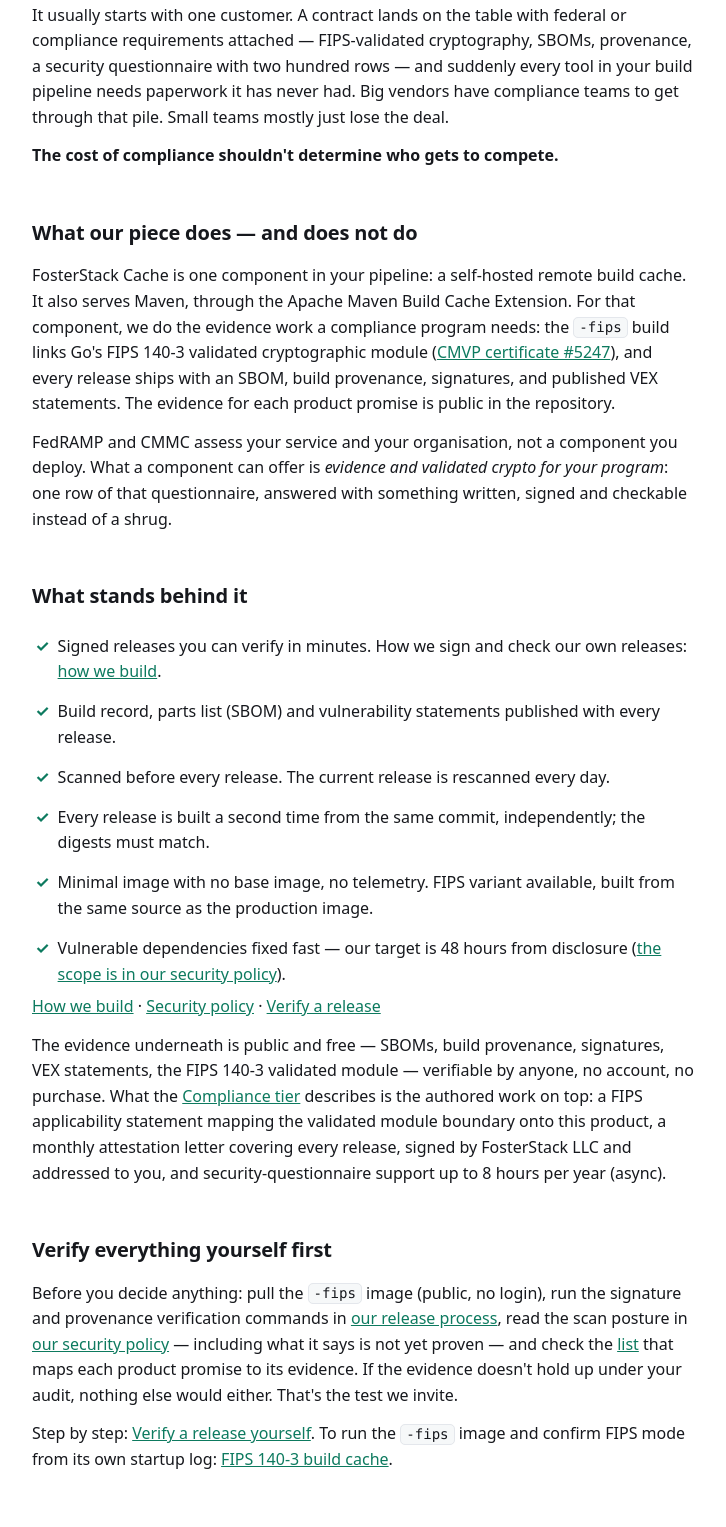
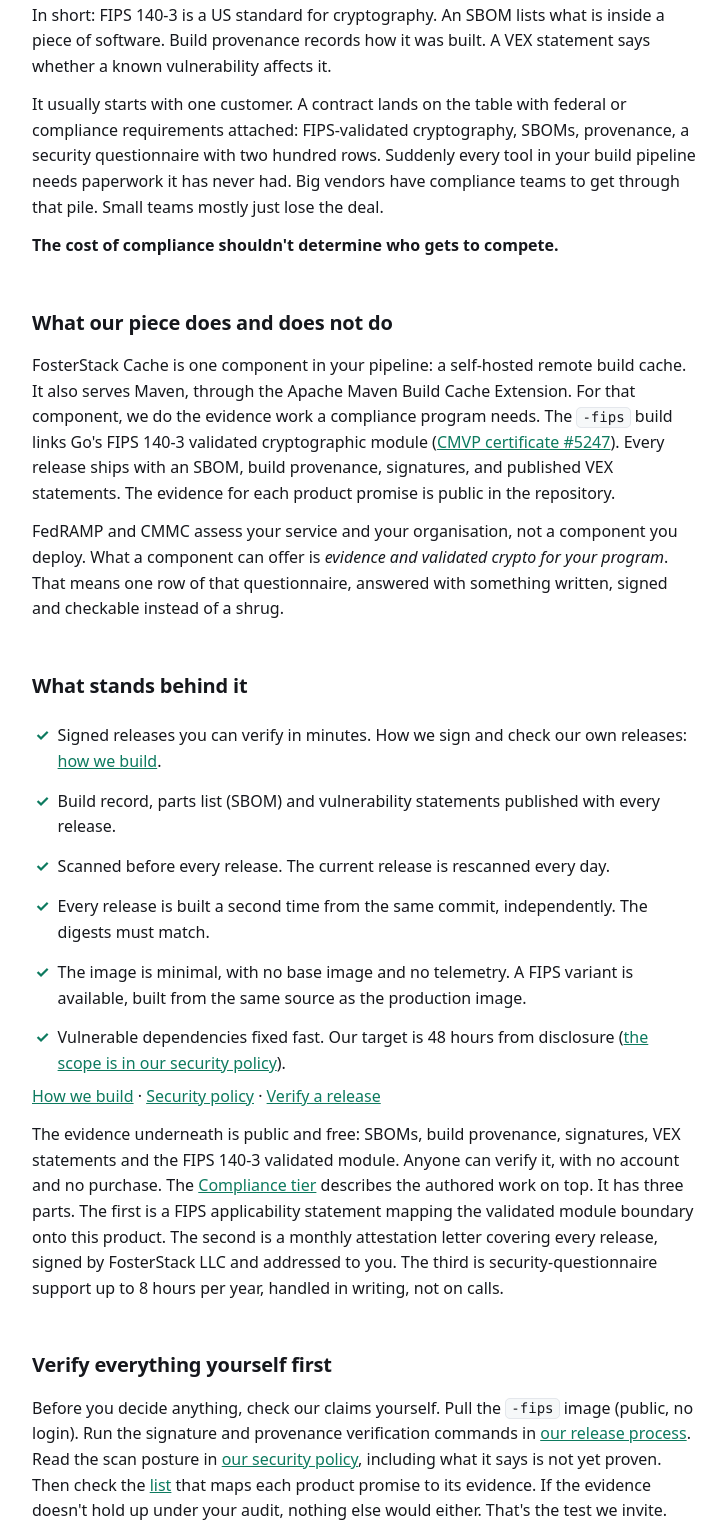
Before and after one commit to fosterstack/www, a plain HTML site: page regulated/index.html in a window 1280 px wide. Shown: the part 294-1821 px from the top of the page, without its empty margins (276-1002 px from the left). Drawn offline with Linux system fonts and the light colour scheme.

Commit message:
Regulated: plain-language pass

```diff
--- a/regulated/index.html
+++ b/regulated/index.html
@@ -92,13 +92,16 @@
   <h1>For teams entering regulated markets</h1>
 
   <p class="lede">
-    A contract lands with FIPS, SBOM and provenance requirements attached, and your build cache needs paperwork it has never had. FosterStack Cache gives that part of your pipeline public, checkable evidence: a FIPS 140-3 build, an SBOM, build provenance, signatures and VEX statements. It does not make you compliant.
+    A contract lands with FIPS, SBOM and provenance requirements attached, and your build cache needs paperwork it has never had. FosterStack Cache gives that part of your pipeline public, checkable evidence. It comes as a FIPS 140-3 build, an SBOM, build provenance, signatures and VEX statements. It does not make you compliant.
+  </p>
+  <p>
+    In short: FIPS 140-3 is a US standard for cryptography. An SBOM lists what is inside a piece of software. Build provenance records how it was built. A VEX statement says whether a known vulnerability affects it.
   </p>
   <p>
     It usually starts with one customer. A contract lands on the table with
-    federal or compliance requirements attached — FIPS-validated cryptography,
-    SBOMs, provenance, a security questionnaire with two hundred rows — and
-    suddenly every tool in your build pipeline needs paperwork it has never
+    federal or compliance requirements attached: FIPS-validated cryptography,
+    SBOMs, provenance, a security questionnaire with two hundred rows.
+    Suddenly every tool in your build pipeline needs paperwork it has never
     had. Big vendors have compliance teams to get through that pile. Small teams
     mostly just lose the deal.
   </p>
@@ -106,19 +109,19 @@
   <p><strong>The cost of compliance shouldn't determine who gets to
   compete.</strong></p>
 
-  <h2>What our piece does — and does not do</h2>
+  <h2>What our piece does and does not do</h2>
   <p>
     FosterStack Cache is one component in your pipeline: a self-hosted remote
     build cache. It also serves Maven, through the Apache Maven Build Cache Extension. For that component, we do the evidence work a compliance
-    program needs: the <code>-fips</code> build links Go's FIPS 140-3
-    validated cryptographic module (<a href="https://csrc.nist.gov/projects/cryptographic-module-validation-program/certificate/5247">CMVP certificate #5247</a>), and every
+    program needs. The <code>-fips</code> build links Go's FIPS 140-3
+    validated cryptographic module (<a href="https://csrc.nist.gov/projects/cryptographic-module-validation-program/certificate/5247">CMVP certificate #5247</a>). Every
     release ships with an SBOM, build provenance, signatures, and
     published VEX statements. The evidence for each product promise is public
     in the repository.
   </p>
   <p>
     FedRAMP and CMMC assess your service and your organisation, not a component you deploy. What a component can offer is <em>evidence and validated crypto for your
-    program</em>: one row of that questionnaire, answered with something written, signed and checkable instead of a shrug.
+    program</em>. That means one row of that questionnaire, answered with something written, signed and checkable instead of a shrug.
   </p>
 
   <h2>What stands behind it</h2>
@@ -126,30 +129,30 @@
     <li>Signed releases you can verify in minutes. How we sign and check our own releases: <a href="/how-we-build/">how we build</a>.</li>
     <li>Build record, parts list (SBOM) and vulnerability statements published with every release.</li>
     <li>Scanned before every release. The current release is rescanned every day.</li>
-    <li>Every release is built a second time from the same commit, independently; the digests must match.</li>
-    <li>Minimal image with no base image, no telemetry. FIPS variant available, built from the same source as the production image.</li>
-    <li>Vulnerable dependencies fixed fast — our target is 48 hours from disclosure (<a href="https://github.com/fosterstack/cache/blob/main/SECURITY.md">the scope is in our security policy</a>).</li>
+    <li>Every release is built a second time from the same commit, independently. The digests must match.</li>
+    <li>The image is minimal, with no base image and no telemetry. A FIPS variant is available, built from the same source as the production image.</li>
+    <li>Vulnerable dependencies fixed fast. Our target is 48 hours from disclosure (<a href="https://github.com/fosterstack/cache/blob/main/SECURITY.md">the scope is in our security policy</a>).</li>
   </ul>
   <p><a href="/how-we-build/">How we build</a> · <a href="/security/">Security policy</a> · <a href="/verify-a-release/">Verify a release</a></p>
 
   <p>
-    The evidence underneath is public and free — SBOMs, build provenance,
-    signatures, VEX statements, the FIPS 140-3 validated module — verifiable by anyone, no account, no purchase. What
-    the <a href="/pricing/">Compliance tier</a> describes is the authored work on
-    top: a FIPS applicability statement mapping the validated module boundary
-    onto this product, a monthly attestation letter covering every release, signed by FosterStack LLC
-    and addressed to you, and security-questionnaire support up to 8 hours
-    per year (async).
+    The evidence underneath is public and free: SBOMs, build provenance,
+    signatures, VEX statements and the FIPS 140-3 validated module. Anyone can verify it, with no account and no purchase. The
+    <a href="/pricing/">Compliance tier</a> describes the authored work on
+    top. It has three parts. The first is a FIPS applicability statement mapping the validated module boundary
+    onto this product. The second is a monthly attestation letter covering every release, signed by FosterStack LLC
+    and addressed to you. The third is security-questionnaire support up to 8 hours
+    per year, handled in writing, not on calls.
   </p>
 
   <h2>Verify everything yourself first</h2>
   <p>
-    Before you decide anything: pull the <code>-fips</code> image (public, no
-    login), run the signature and provenance verification commands in
-    <a href="https://github.com/fosterstack/cache/blob/main/RELEASING.md">our release process</a>,
-    read the scan posture in
-    <a href="https://github.com/fosterstack/cache/blob/main/SECURITY.md">our security policy</a>
-    — including what it says is not yet proven — and check the
+    Before you decide anything, check our claims yourself. Pull the <code>-fips</code> image (public, no
+    login). Run the signature and provenance verification commands in
+    <a href="https://github.com/fosterstack/cache/blob/main/RELEASING.md">our release process</a>.
+    Read the scan posture in
+    <a href="https://github.com/fosterstack/cache/blob/main/SECURITY.md">our security policy</a>,
+    including what it says is not yet proven. Then check the
     <a href="https://github.com/fosterstack/cache/blob/main/docs/quality/traceability.md">list</a> that maps each product promise to its evidence. If the evidence doesn't hold up under your audit, nothing else would either.
     That's the test we invite.
   </p>
```
